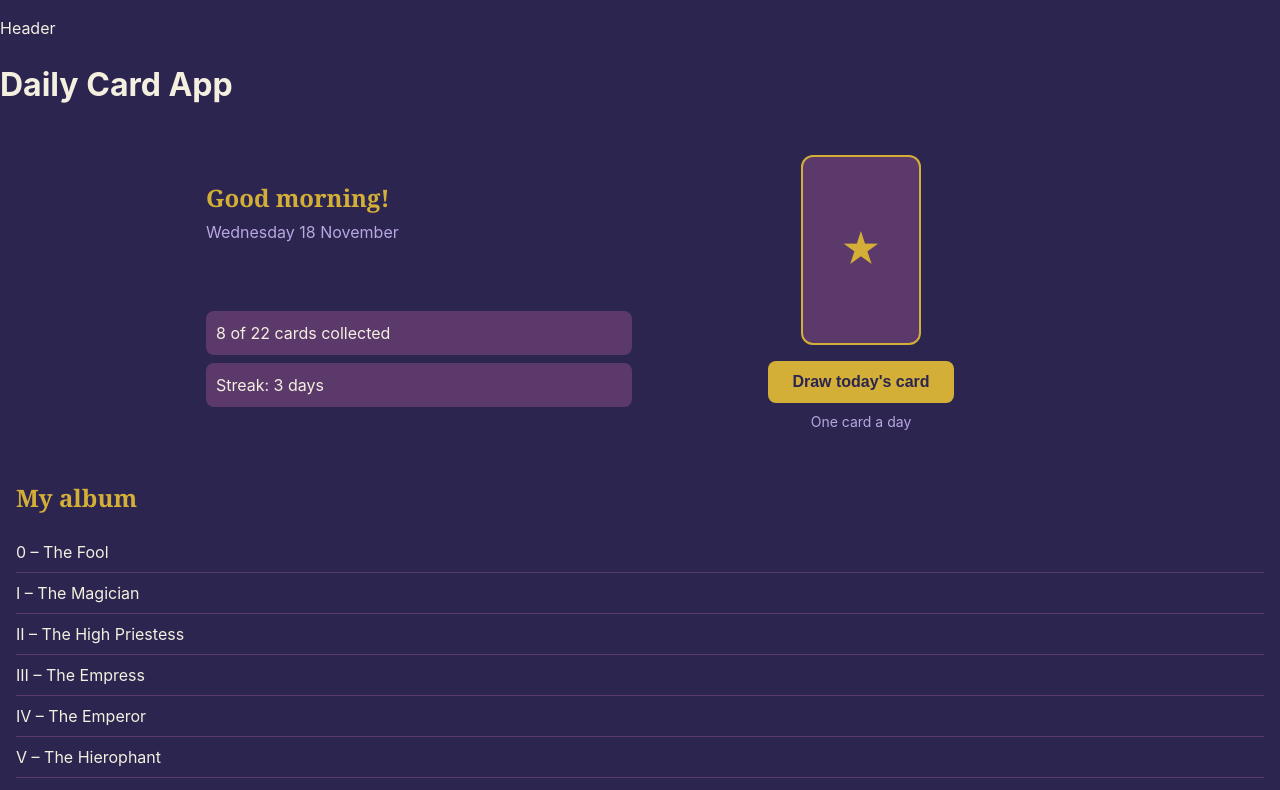
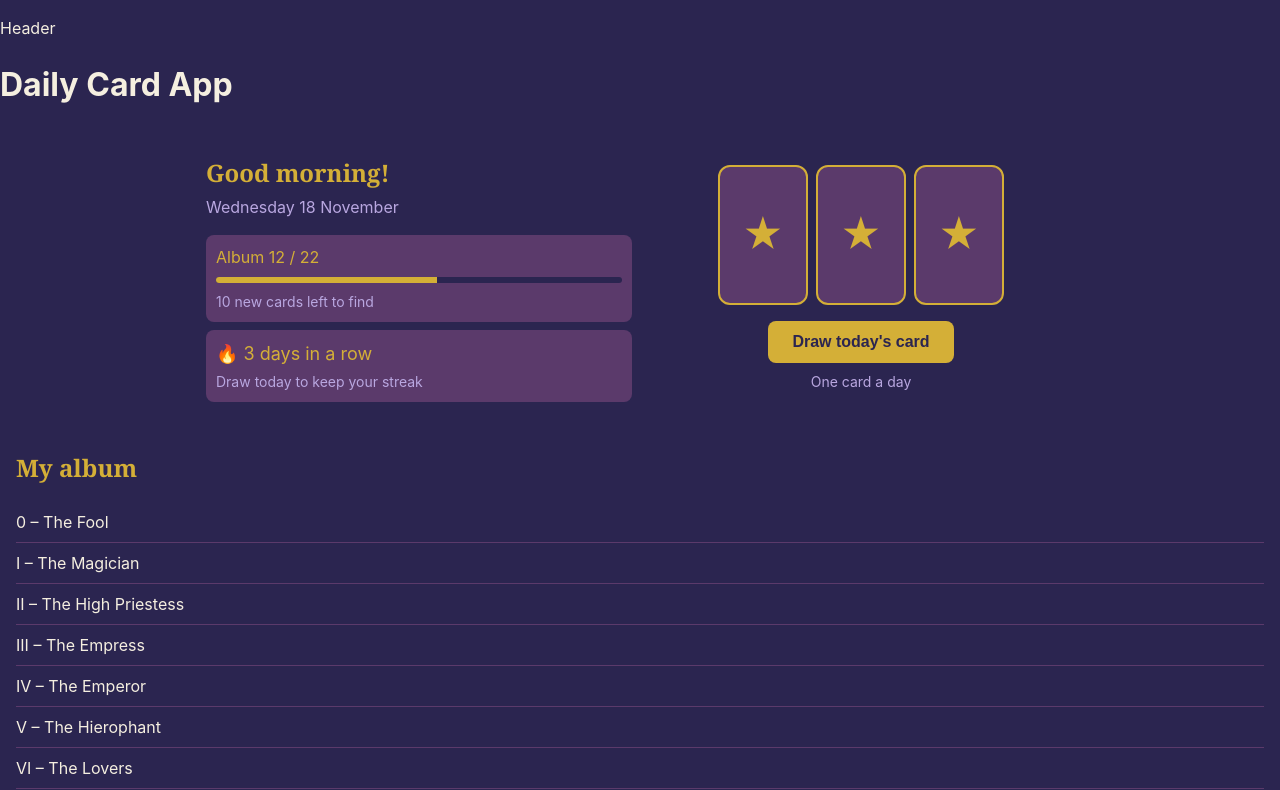
Before and after one commit to patrikhilton/daily-card-app, a React (Vite) app: page / in a window 1280 px wide. Shown: the top 790 px of the page. Built offline with nearby package versions, Linux system fonts and the light colour scheme.

Commit message:
Add streak to Page 3

```diff
--- /dev/null
+++ b/src/pages/Page3.css
@@ -0,0 +1,113 @@
+.draw {
+  display: grid;
+  gap: 16px;
+  grid-template-areas: "greeting" "deck" "stats";
+  max-width: 900px;
+  margin: 0 auto;
+  padding: 24px 16px;
+  text-align: center;
+}
+.draw__greeting {
+  grid-area: greeting;
+}
+.draw__title {
+  margin: 0;
+  font-family: "Cinzel", Georgia, serif;
+  color: #D4AF37;
+}
+.draw__date {
+  margin: 4px 0 0;
+  color: #B9A7E0;
+}
+.draw__deck {
+  grid-area: deck;
+}
+.draw__cards {
+  display: flex;
+  justify-content: center;
+  gap: 8px;
+  margin-bottom: 16px;
+}
+.draw__card-back {
+  width: 90px;
+  height: 140px;
+  display: flex;
+  align-items: center;
+  justify-content: center;
+  font-size: 40px;
+  color: #D4AF37;
+  background: #5B3A6B;
+  border: 2px solid #D4AF37;
+  border-radius: 12px;
+}
+.draw__button {
+  padding: 12px 24px;
+  font-size: 16px;
+  font-weight: bold;
+  color: #2B2550;
+  background: #D4AF37;
+  border: none;
+  border-radius: 8px;
+  cursor: pointer;
+}
+.draw__hint {
+  margin: 8px 0 0;
+  font-size: 14px;
+  color: #B9A7E0;
+}
+.draw__stats {
+  grid-area: stats;
+  display: flex;
+  gap: 8px;
+}
+.draw__box {
+  flex: 1;
+  margin: 0;
+  padding: 10px;
+  background: #5B3A6B;
+  border-radius: 8px;
+}
+.draw__album-text {
+  margin: 0;
+  color: #D4AF37;
+}
+.draw__progress {
+  height: 6px;
+  margin: 8px 0;
+  background: #2B2550;
+  border-radius: 3px;
+  overflow: hidden;
+}
+.draw__progress-fill {
+  height: 100%;
+  background: #D4AF37;
+}
+.draw__album-left {
+  margin: 0;
+  font-size: 14px;
+  color: #B9A7E0;
+}
+.draw__streak-text {
+  margin: 0;
+  font-size: 18px;
+  color: #D4AF37;
+}
+.draw__streak-hint {
+  margin: 4px 0 0;
+  font-size: 14px;
+  color: #B9A7E0;
+}
+@media (min-width: 768px) {
+  .draw {
+    grid-template-columns: 1fr 1fr;
+    grid-template-areas: "greeting deck" "stats    deck";
+    align-items: center;
+    text-align: left;
+  }
+  .draw__deck {
+    text-align: center;
+  }
+  .draw__stats {
+    flex-direction: column;
+  }
+}/*# sourceMappingURL=Page3.css.map */
--- a/src/pages/Page3.jsx
+++ b/src/pages/Page3.jsx
@@ -1,6 +1,14 @@
 import './Page3.scss' // connects the style file to this page. Without it, Page 3 has no colours or layout.
 
 function Page3() {
+  // Fake numbers for now (Sprint 1). Later they come from the logged-in user.
+  const collected = 12 // cards in the album
+  const total = 22 // all Major Arcana cards
+  const left = total - collected // cards still to find
+  const percent = (collected / total) * 100 // how full the progress bar is
+  const streak = 3 // days in a row the player drew a card
+  const dayWord = streak === 1 ? 'day' : 'days' // "1 day" but "3 days"
+
   return (
     <section className="draw">
       <div className="draw__greeting">
@@ -9,14 +17,28 @@ function Page3() {
       </div>
 
       <div className="draw__deck">
-        <div className="draw__card-back">★</div>
+        <div className="draw__cards">
+          <div className="draw__card-back">★</div>
+          <div className="draw__card-back">★</div>
+          <div className="draw__card-back">★</div>
+        </div>
         <button className="draw__button">Draw today's card</button>
         <p className="draw__hint">One card a day</p>
       </div>
 
       <div className="draw__stats">
-        <p className="draw__box">8 of 22 cards collected</p>
-        <p className="draw__box">Streak: 3 days</p>
+        <div className="draw__box">
+          <p className="draw__album-text">Album {collected} / {total}</p>
+          {/* Progress bar: the gold part grows as the album fills */}
+          <div className="draw__progress">
+            <div className="draw__progress-fill" style={{ width: `${percent}%` }}></div>
+          </div>
+          <p className="draw__album-left">{left} new cards left to find</p>
+        </div>
+        <div className="draw__box">
+          <p className="draw__streak-text">🔥 {streak} {dayWord} in a row</p>
+          <p className="draw__streak-hint">Draw today to keep your streak</p>
+        </div>
       </div>
     </section>
   )
--- a/src/pages/Page3.scss
+++ b/src/pages/Page3.scss
@@ -33,10 +33,17 @@
     grid-area: deck;
   }
 
+  // The 3 face-down cards in a row
+  &__cards {
+    display: flex; // puts the 3 cards side by side in a row
+    justify-content: center; // keeps the row in the middle of the screen
+    gap: 8px; // space between the cards
+    margin-bottom: 16px; // space between the cards and the button
+  }
+
   &__card-back {
-    width: 120px;
-    height: 190px;
-    margin: 0 auto 16px;
+    width: 90px;
+    height: 140px;
     display: flex;
     align-items: center;
     justify-content: center;
@@ -78,6 +85,44 @@
     border-radius: 8px;
   }
 
+  // Album progress: "Album 8 / 22", bar, "14 new cards left"
+  &__album-text {
+    margin: 0;
+    color: $gold; // gold = important info
+  }
+
+  &__progress {
+    height: 6px; // thin bar
+    margin: 8px 0; // space above and below the bar
+    background: $navy; // empty part of the bar
+    border-radius: 3px; // round ends
+    overflow: hidden; // keeps the gold part inside the round ends
+  }
+
+  &__progress-fill {
+    height: 100%; // same height as the bar
+    background: $gold; // filled part of the bar
+  }
+
+  &__album-left {
+    margin: 0;
+    font-size: 14px;
+    color: $lavender; // lavender = less important info
+  }
+
+  // Streak: "🔥 3 days in a row" + a small reminder
+  &__streak-text {
+    margin: 0;
+    font-size: 18px; // a bit bigger: it's a reward
+    color: $gold; // gold = important info
+  }
+
+  &__streak-hint {
+    margin: 4px 0 0; // small space above
+    font-size: 14px;
+    color: $lavender; // lavender = less important info
+  }
+
   // Tablet and desktop: two columns side by side
   @include tablet {
     grid-template-columns: 1fr 1fr;
```
Also changed, not shown: 1 other file (tests, documents, lock files or other folders).
